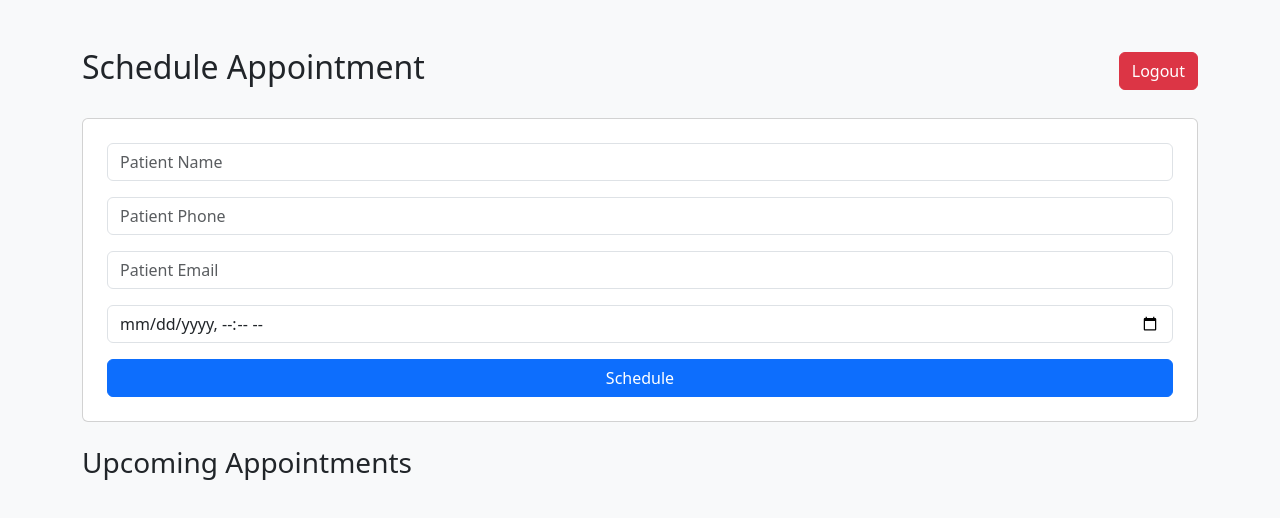
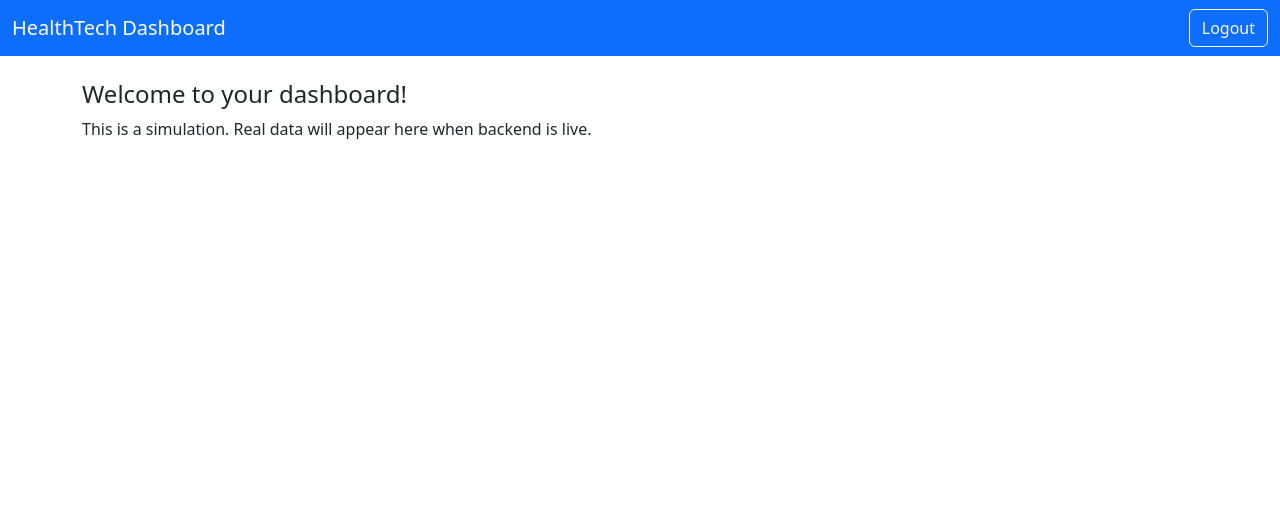
Before and after one commit to Hamidah2006/Vibe_coding_hackathon, a plain HTML site: page dashboard.html in a window 1280 px wide. Drawn offline with nearby package versions, Linux system fonts and the light colour scheme; no server answers.

Commit message:
Update dashboard.html

```diff
--- a/dashboard.html
+++ b/dashboard.html
@@ -1,28 +1,29 @@
 <!DOCTYPE html>
 <html lang="en">
 <head>
-  <meta charset="UTF-8">
-  <title>Dashboard</title>
-  <link rel="stylesheet" href="https://cdn.jsdelivr.net/npm/bootstrap@5.3.0/dist/css/bootstrap.min.css">
+  <meta charset="UTF-8" />
+  <meta name="viewport" content="width=device-width, initial-scale=1.0" />
+  <title>Dashboard - HealthTech</title>
+  <link href="https://cdn.jsdelivr.net/npm/bootstrap@5.3.0/dist/css/bootstrap.min.css" rel="stylesheet" />
 </head>
-<body class="bg-light">
-  <div class="container mt-5">
-    <div class="d-flex justify-content-between align-items-center mb-4">
-      <h2>Schedule Appointment</h2>
-      <form action="/logout" >
-        <button type="submit" class="btn btn-danger">Logout</button>
-      </form>
+<body class="bg-white">
+  <nav class="navbar navbar-expand-lg navbar-dark bg-primary">
+    <div class="container-fluid">
+      <span class="navbar-brand">HealthTech Dashboard</span>
+      <button class="btn btn-outline-light" onclick="logout()">Logout</button>
     </div>
-    <form action="/appointments" class="card p-4 mb-4">
-      <input name="patient_name" class="form-control mb-3" placeholder="Patient Name" required>
-      <input name="patient_phone" class="form-control mb-3" placeholder="Patient Phone" required>
-      <input name="patient_email" type="email" class="form-control mb-3" placeholder="Patient Email" required>
-      <input name="appointment_time" type="datetime-local" class="form-control mb-3" required>
-      <button type="submit" class="btn btn-primary w-100">Schedule</button>
-    </form>
-    <h3>Upcoming Appointments</h3>
-    <ul id="appointments" class="list-group"></ul>
+  </nav>
+
+  <div class="container mt-4">
+    <h4>Welcome to your dashboard!</h4>
+    <p>This is a simulation. Real data will appear here when backend is live.</p>
   </div>
-  <script src="app.js"></script>
+
+  <script>
+    function logout() {
+      alert("You have been logged out.");
+      window.location.href = "login.html";
+    }
+  </script>
 </body>
-  </html>
+      </html>
```
